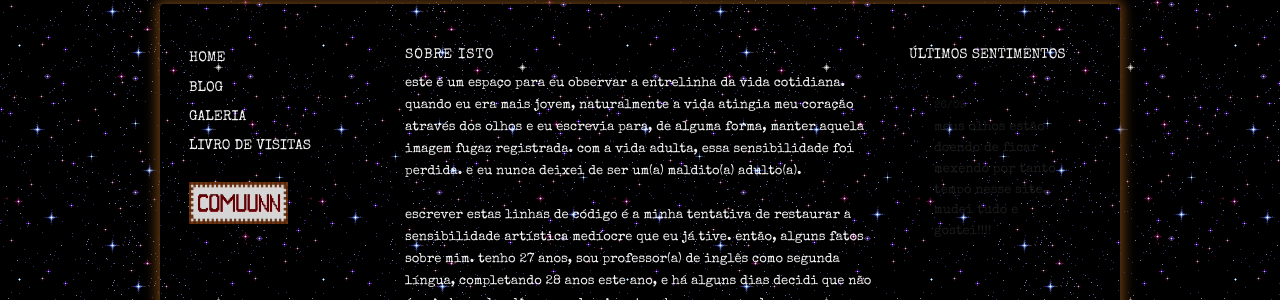
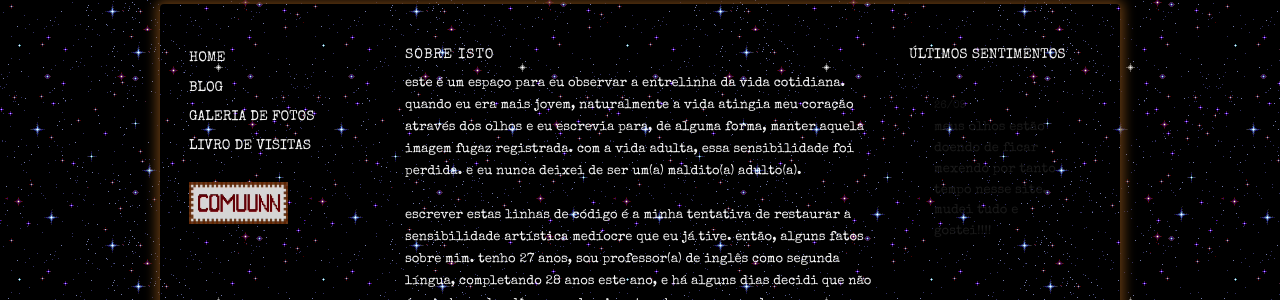
Before and after one commit to guiolhermer/comuunn, a Jekyll site: the page built from index.html, in a window 1280 px wide. Shown: the part 203-503 px from the top of the page. Built offline with Jekyll 4.4.1, drawn with Linux system fonts in a browser that asks for light colours.

Commit message:
fix: update navigation link text for photo gallery

```diff
--- a/_includes/nav-coluna.html
+++ b/_includes/nav-coluna.html
@@ -2,7 +2,7 @@
   <ul class="lista-navegacao">
     <li><a href="{{ '/' | relative_url }}">home</a></li>
     <li><a href="{{ '/diario/' | relative_url }}">blog</a></li>
-    <li><a href="{{ '/galeria-de-fotos/' | relative_url }}">galeria</a></li>
+    <li><a href="{{ '/galeria-de-fotos/' | relative_url }}">galeria de fotos</a></li>
     <!-- <li><a href="{{ '/comuunn/' | relative_url }}">comuunn </a></li> -->
     <!-- <li><a href="{{ '/galeria/' | relative_url }}">galeria</a></li> -->
     <!-- <li><a href="{{ '/sobre/' | relative_url }}">sobre mim</a></li> -->
```
